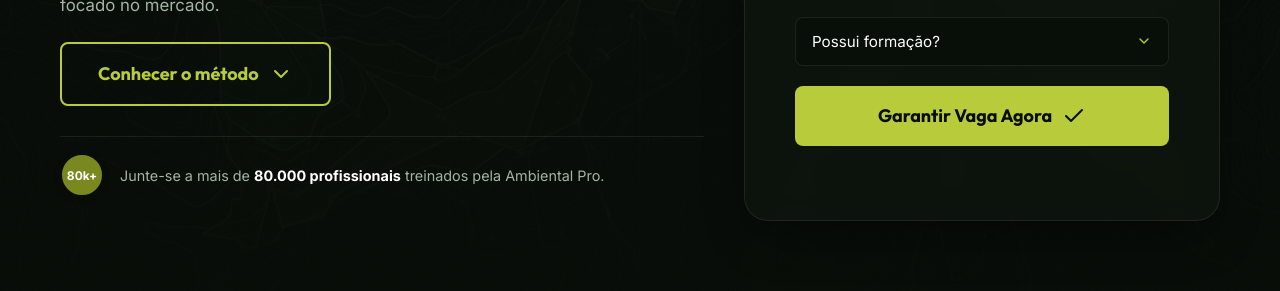
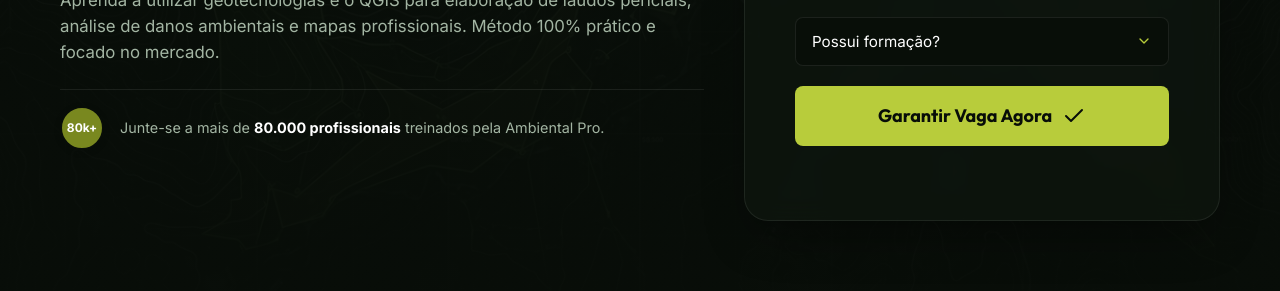
Before and after one commit to henriquegsantos149/workshop.pericia, a website built with Vite: page index.html in a window 1280 px wide. Shown: the part 470-761 px from the top of the page. Built offline with nearby package versions, Linux system fonts and the light colour scheme.

Commit message:
style: remove 'Conhecer o método' button from hero section

```diff
--- a/index.html
+++ b/index.html
@@ -118,11 +118,6 @@
           <p class="hero-subtitle">
             Aprenda a utilizar geotecnologias e o QGIS para elaboração de laudos periciais, análise de danos ambientais e mapas profissionais. Método 100% prático e focado no mercado.
           </p>
-          <div class="hero-actions">
-            <a href="#metodo" class="btn btn-secondary-outline btn-lg">
-              Conhecer o método <i data-lucide="chevron-down"></i>
-            </a>
-          </div>
           <div class="hero-social-proof">
             <div class="avatars-group">
               <span class="avatar-placeholder">80k+</span>
```
Also changed, not shown: dist/index.html.
